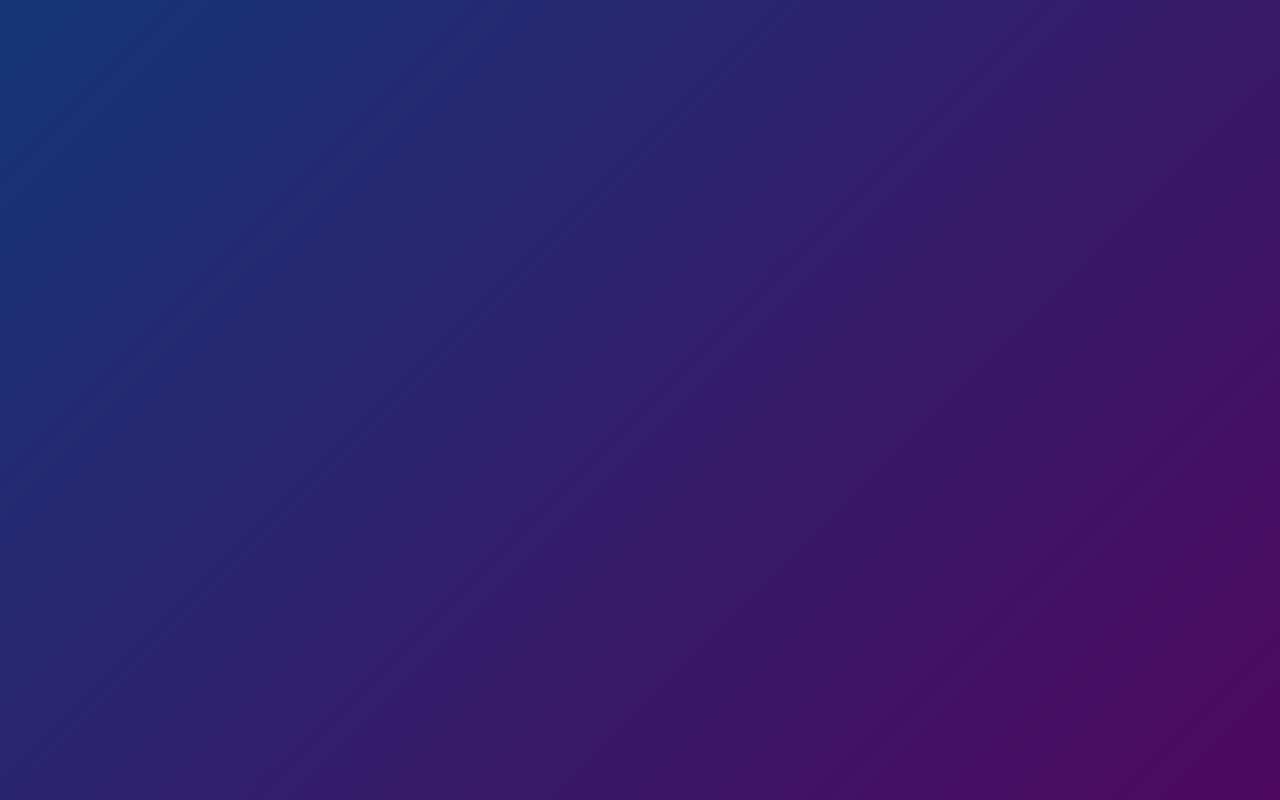
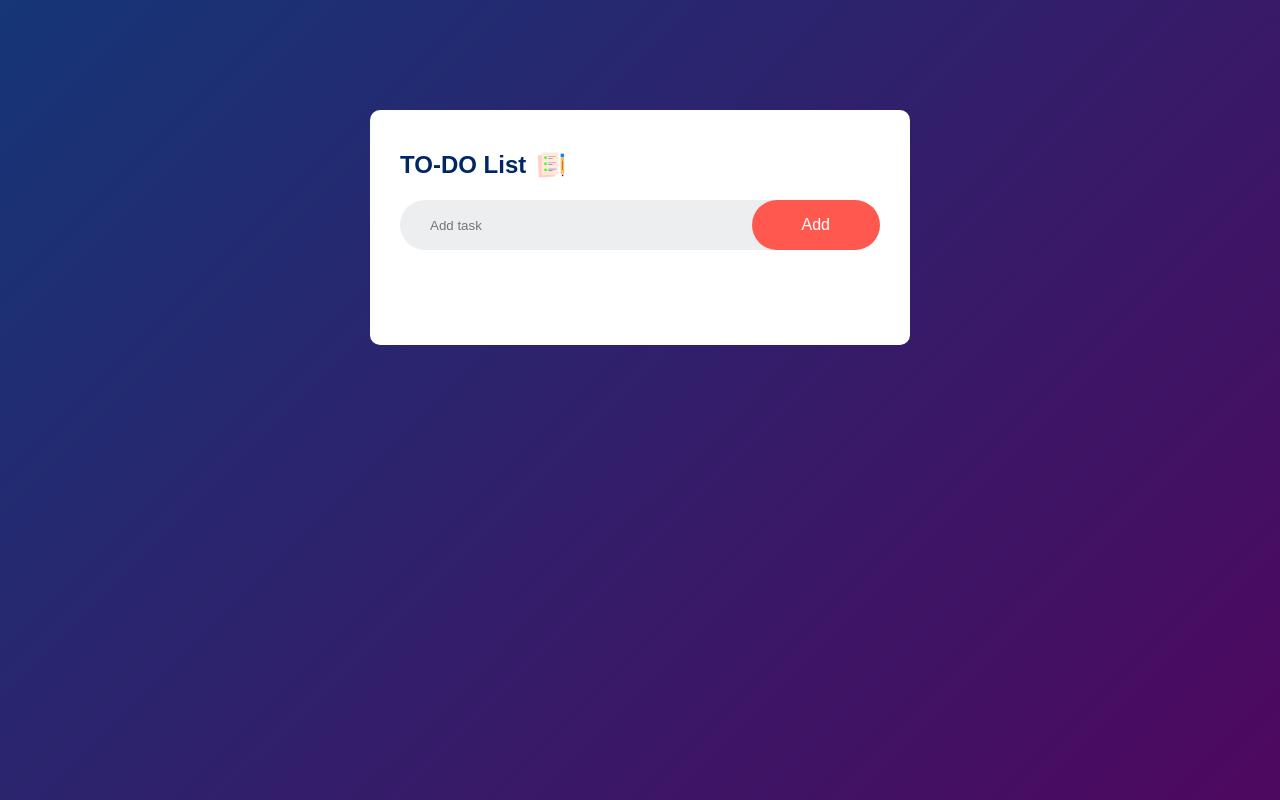
Before and after one commit to Holardev19/TODO-List, a plain HTML site: page index.html in a window 1280 px wide. Drawn offline with Linux system fonts and the light colour scheme.

Commit message:
Update TODO List

```diff
--- a/app.js
+++ b/app.js
@@ -0,0 +1,13 @@
+const inputBox = document.querySelector("#input-box");
+const listContainer = document.querySelector("#list-container");
+
+function addTask() {
+    if (inputBox.value === "") {
+        alert("You must enter a task!")
+    }
+    else {
+        let li = document.createElement("li");
+        li.innerHTML = inputBox.value;
+        listContainer.appendChild(li);
+    }
+}
--- a/index.html
+++ b/index.html
@@ -10,8 +10,24 @@
 
 <body>
     <div class="container">
+        <div class="todo-app">
+            <h2>TO-DO List <img src="images/icon.png" alt=""></h2>
+            <div class="row">
+                <input type="text" id="input-box" placeholder="Add task">
+                <button onclick="addTask()">Add</button>
+            </div>
+
+            <ul id="list-container">
+                <!-- <li class="checked">Task 1</li>
+                <li>Task 2</li>
+                <li>Task 3</li> -->
+            </ul>
+
+        </div>
 
     </div>
+
+    <script src="app.js"></script>
 </body>
 
 </html>
--- a/style.css
+++ b/style.css
@@ -11,3 +11,86 @@
     background: linear-gradient(135deg, #153677, #4e085f);
     padding: 10px;
 }
+
+.todo-app {
+    width: 100%;
+    max-width: 540px;
+    background: #fff;
+    margin: 100px auto 20px;
+    padding: 40px 30px 70px;
+    border-radius: 10px;
+}
+
+.todo-app h2 {
+    color: #002765;
+    display: flex;
+    align-items: center;
+    margin-bottom: 20px;
+}
+
+.todo-app h2 img {
+    width: 30px;
+    margin-left: 10px;
+}
+
+.row {
+    display: flex;
+    align-items: center;
+    justify-content: space-between;
+    background: #edeef0;
+    border-radius: 30px;
+    padding-left: 20px;
+    margin-bottom: 25px;
+}
+
+input {
+    flex: 1;
+    border: none;
+    outline: none;
+    background: transparent;
+    padding: 10px;
+}
+
+button {
+    border: none;
+    outline: none;
+    padding: 16px 50px;
+    background: #ff594f;
+    color: #fff;
+    font-size: 16px;
+    cursor: pointer;
+    border-radius: 40px;
+}
+
+ul li {
+    list-style-type: none;
+    font-size: 17px;
+    padding: 12px 8px 12px 50px;
+    user-select: none;
+    cursor: pointer;
+    position: relative;
+    /* border: 1px solid black; */
+}
+
+ul li::before {
+    content: "";
+    position: absolute;
+    height: 28px;
+    width: 28px;
+    border-radius: 50%;
+    background-image: url(images/unchecked.png);
+    background-size: cover;
+    background-position: center;
+    top: 12px;
+    left: 8px;
+    /* border: 1px solid black; */
+}
+
+ul li.checked {
+    color: #555;
+    text-decoration: line-through;
+}
+
+ul li.checked::before {
+    background-image: url(images/checked.png);
+}
```
